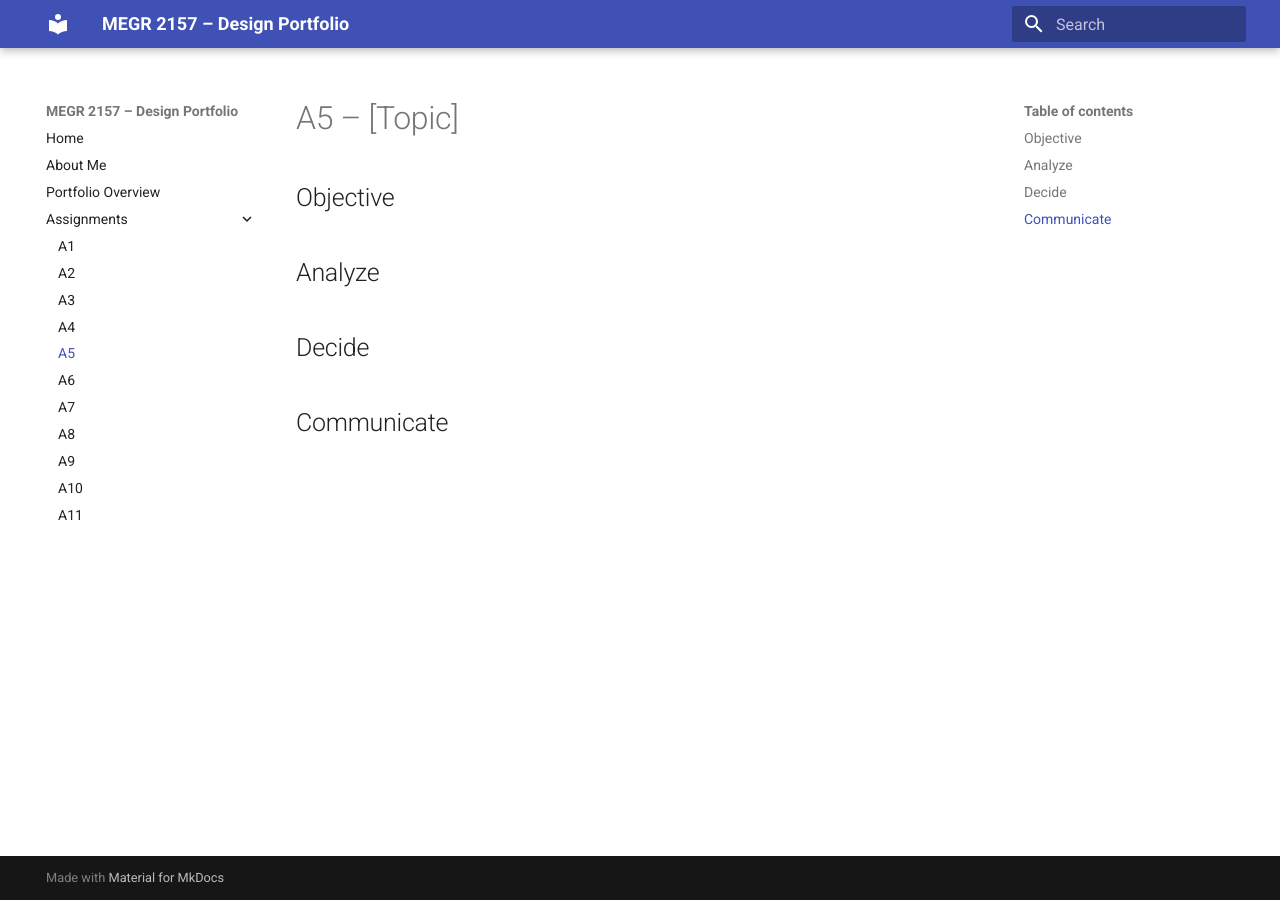
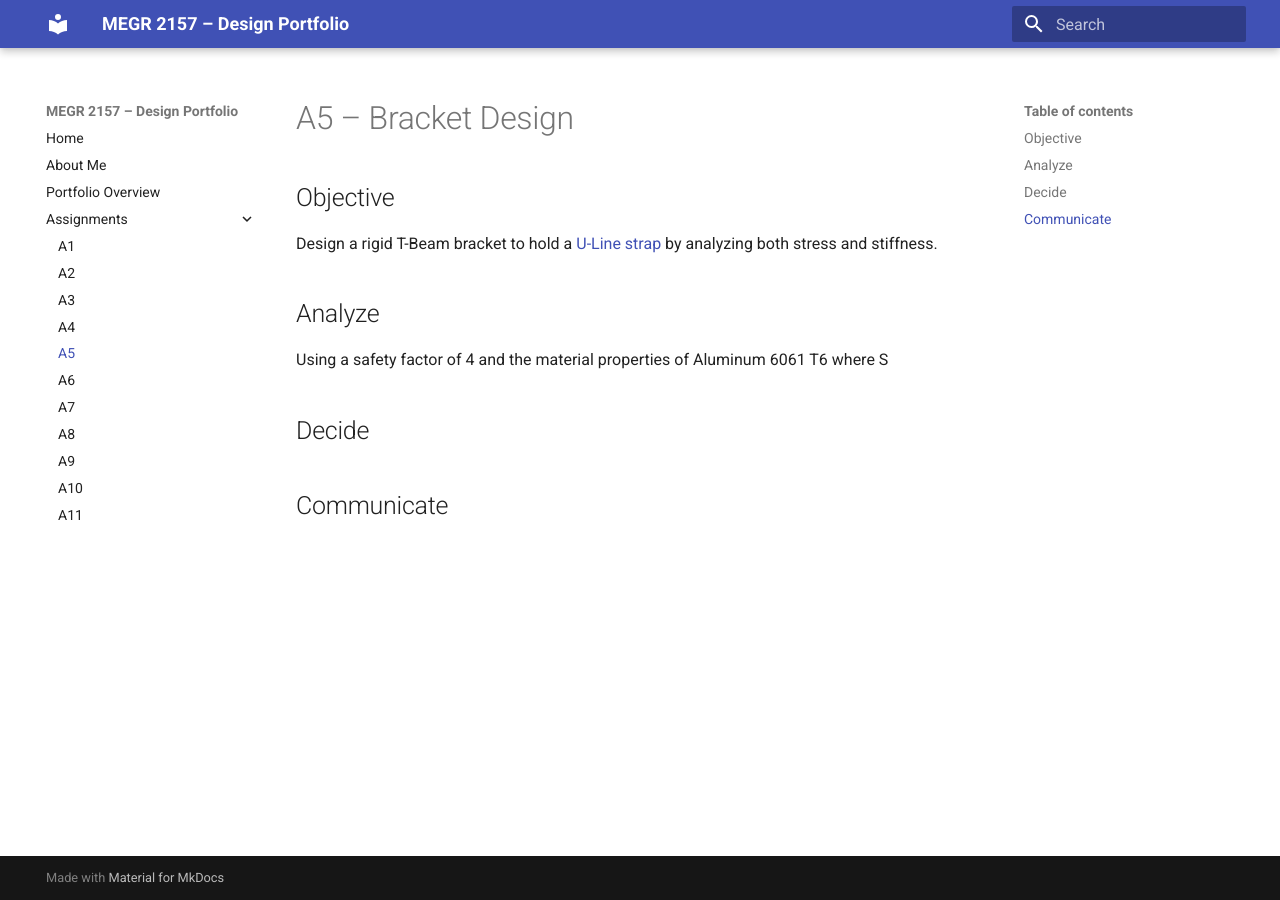
Before and after one commit to bfagan2/megr2156-portfolio, an MkDocs documentation site: the page built from docs/assignments/A05/index.md, in a window 1280 px wide. Built offline with MkDocs 1.6.1 and Material for MkDocs 9.7.7, drawn with Linux system fonts in a browser that asks for light colours.

Commit message:
Revise A5 assignment title and objective
Updated assignment title and objective for A5.

```diff
--- a/docs/assignments/A05/index.md
+++ b/docs/assignments/A05/index.md
@@ -1,10 +1,10 @@
-# A5 – [Topic]
+# A5 – Bracket Design
 
 ## Objective
-
+Design a rigid T-Beam bracket to hold a [U-Line strap]([url](https://www.uline.com/Product/Detail/S-12925/Poly-Cord-Strapping/Heavy-Duty-Polyester-Cord-Strapping-3-4-x-2500?pricode=WA9239&gadtype=pla&id=S-12925)) by analyzing both stress and stiffness.
 
 ## Analyze
-
+Using a safety factor of 4 and the material properties of Aluminum 6061 T6 where S
 
 ## Decide
 
```
